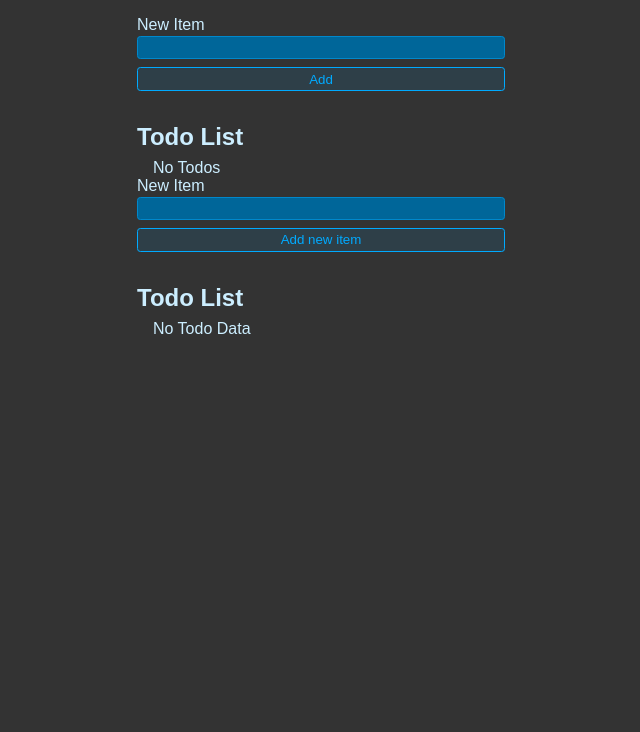
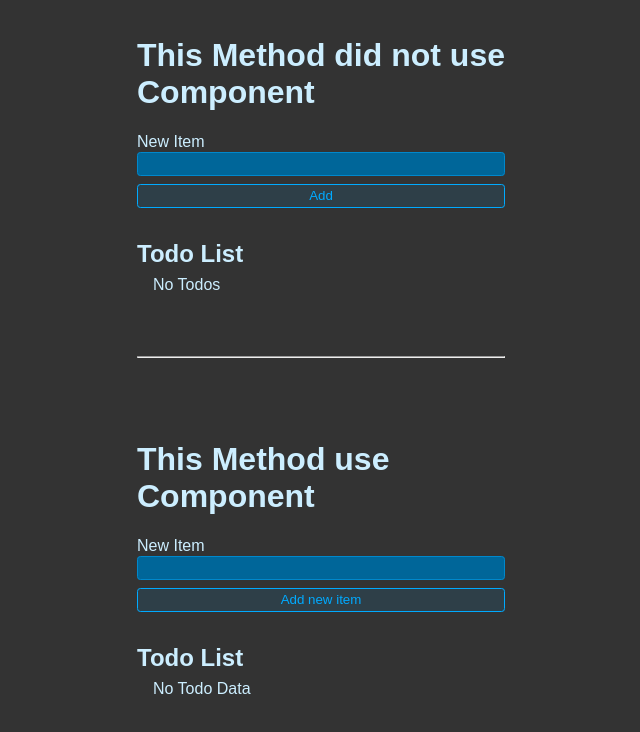
Before and after one commit to sinadjanMJv2/TodoList-React, a React (Vite) app: page / in a window 1280 px wide. Shown: the top 732 px of the page, without its empty margins (319-959 px from the left). Built offline with nearby package versions, Linux system fonts and the light colour scheme.

Commit message:
add words identifier

```diff
--- a/src/main.jsx
+++ b/src/main.jsx
@@ -7,7 +7,11 @@ import ComponentApp from './ComponentApp.jsx'
 
 ReactDOM.createRoot(document.getElementById('root')).render(
   <React.StrictMode>
+    <h1>This Method did not use Component </h1>
     <App />
+    <br /><br /><br />
+    <hr /><br /><br /><br />
+    <h1>This Method use Component </h1>
     <ComponentApp/>
 
   </React.StrictMode>,
```
